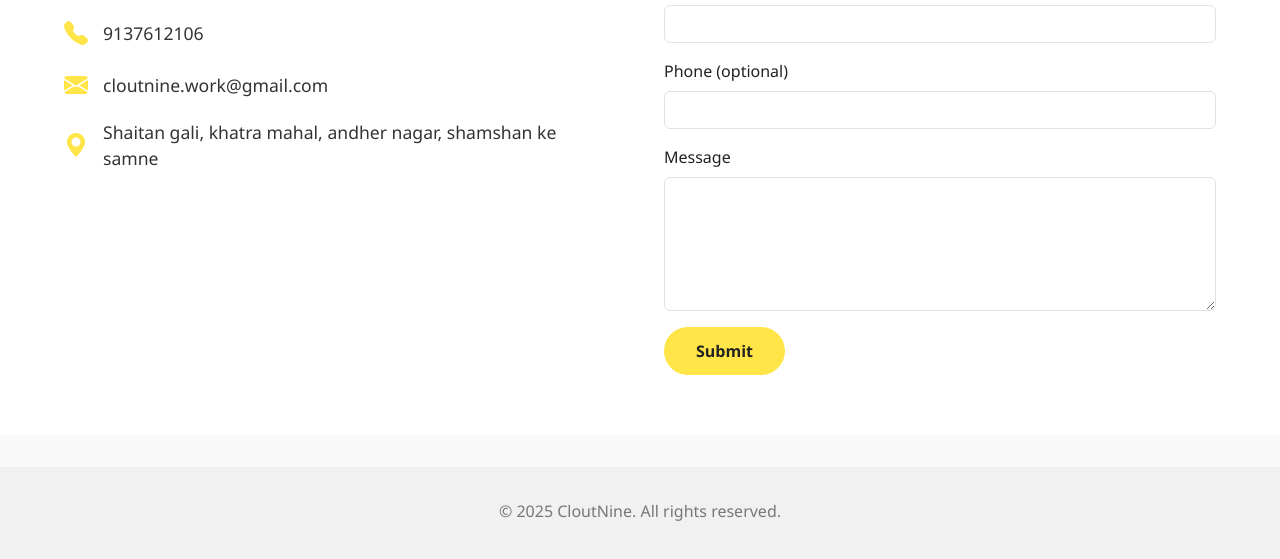
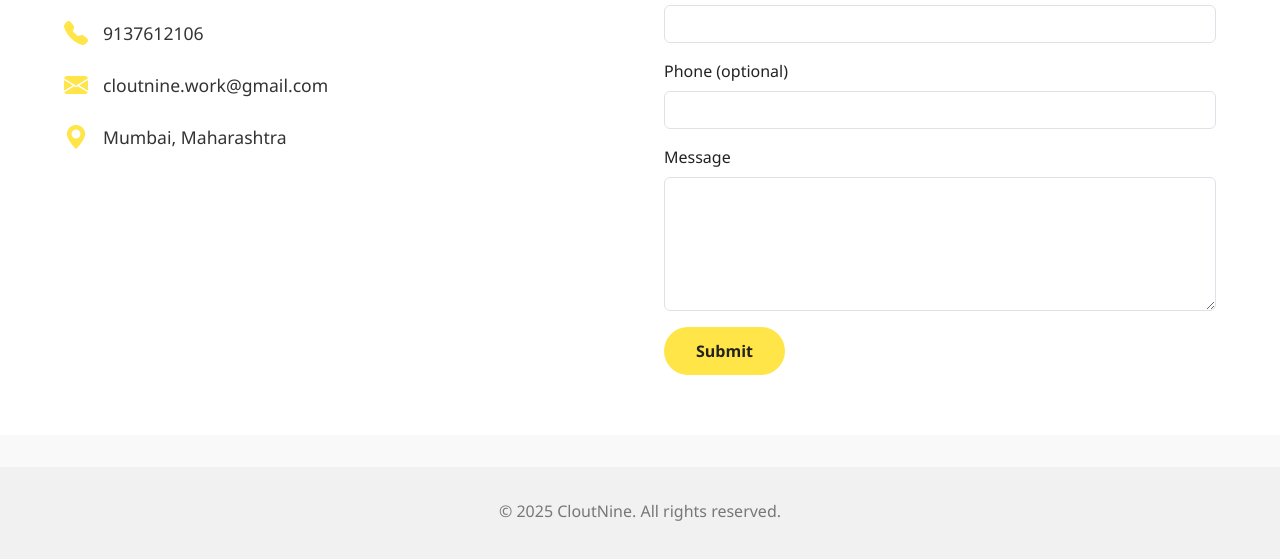
Before and after one commit to Ravi20-05/CloutNine, a website: page views/contact.html in a window 1280 px wide. Shown: the part 233-792 px from the top of the page. Drawn offline with nearby package versions, Linux system fonts and the light colour scheme.

Commit message:
address changed

```diff
--- a/views/contact.html
+++ b/views/contact.html
@@ -223,8 +223,7 @@
           </a>
         </div>
         <div class="info-item">
-          <i class="bi bi-geo-alt-fill"></i> Shaitan gali, khatra mahal, andher
-          nagar, shamshan ke samne
+          <i class="bi bi-geo-alt-fill"></i> Mumbai, Maharashtra
         </div>
       </div>
 
```
